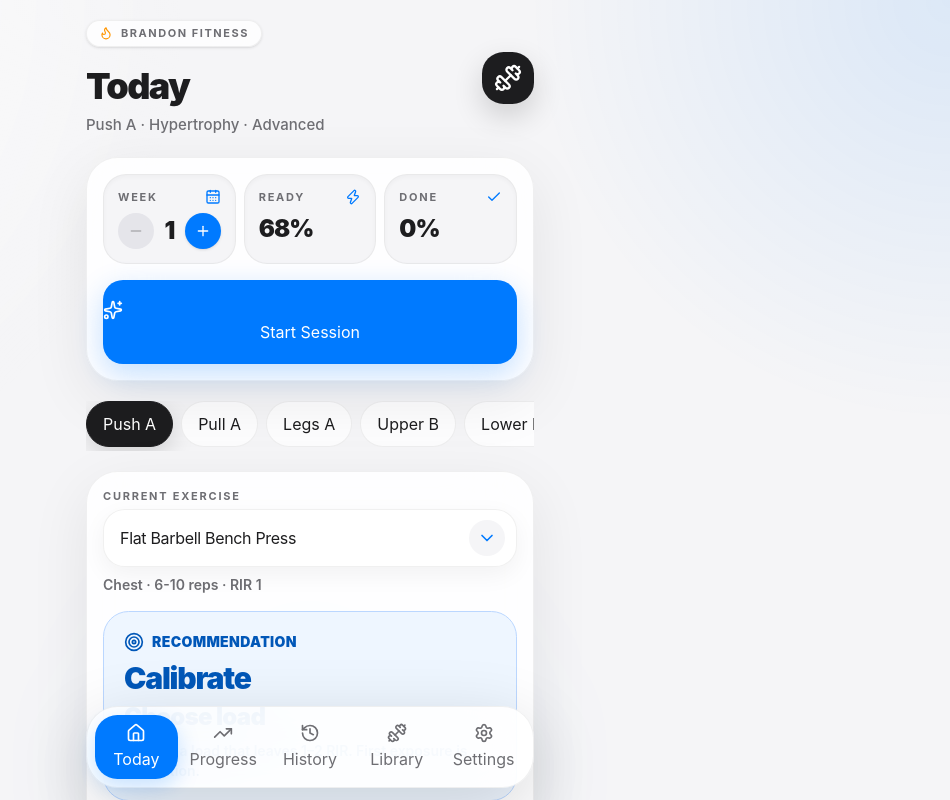
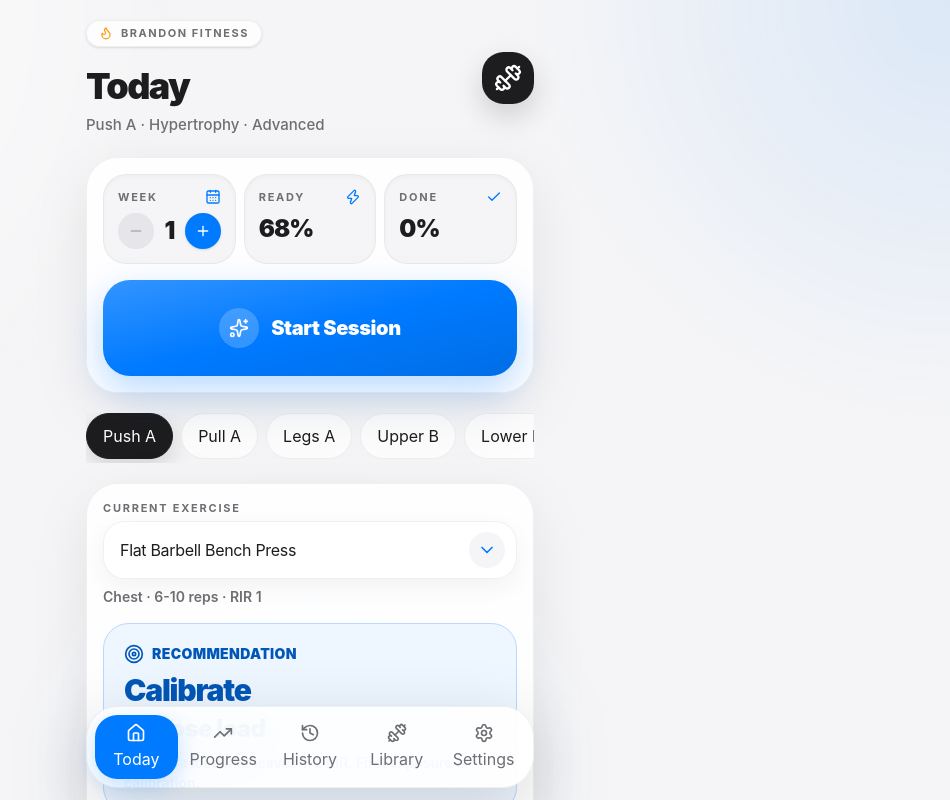
Before and after one commit to kg4t9rd9s8-blip/hypertrophy-app, a React (Vite) app: page / in a window 1280 px wide. Shown: the top 800 px of the page, without its empty margins (330-1280 px from the left). Built offline with nearby package versions, Linux system fonts and the light colour scheme.

Commit message:
Improve start session button

```diff
--- a/src/App.jsx
+++ b/src/App.jsx
@@ -488,10 +488,22 @@ export default function HypertrophyTrackerApp() {
   <TinyMetric label="Ready" value={`${readinessScore}%`} icon={Zap} />
   <TinyMetric label="Done" value={`${todayCompletion}%`} icon={Check} />
 </div>
-        <div className="grid grid-cols-1 gap-2">
-  <Button className={ui.primary} onClick={() => setSessionMode(!sessionMode)}>
-    <Sparkles className="mr-2 h-5 w-5" />
-    {sessionMode ? "Exit Flow" : "Start Session"}
+<div className="grid grid-cols-1 gap-2">
+  <Button
+    className="group relative flex h-24 w-full items-center justify-center overflow-hidden rounded-[1.7rem] bg-[#007AFF] px-6 text-white shadow-[0_14px_36px_rgba(0,122,255,0.28)] transition-all duration-200 hover:bg-[#006FE6] active:scale-[0.985]"
+    onClick={() => setSessionMode(!sessionMode)}
+  >
+    <div className="absolute inset-0 bg-gradient-to-br from-white/20 via-transparent to-black/10" />
+
+    <div className="relative flex items-center justify-center gap-3">
+      <div className="flex h-10 w-10 items-center justify-center rounded-full bg-white/20">
+        <Sparkles className="h-5 w-5" />
+      </div>
+
+      <span className="text-[20px] font-black tracking-[-0.02em]">
+        {sessionMode ? "Exit Session" : "Start Session"}
+      </span>
+    </div>
   </Button>
 </div>
         </CardContent></Card>
```
